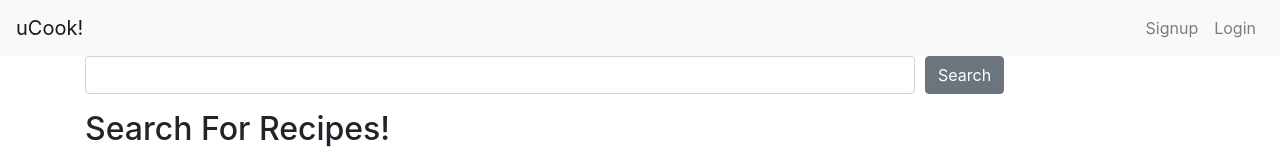
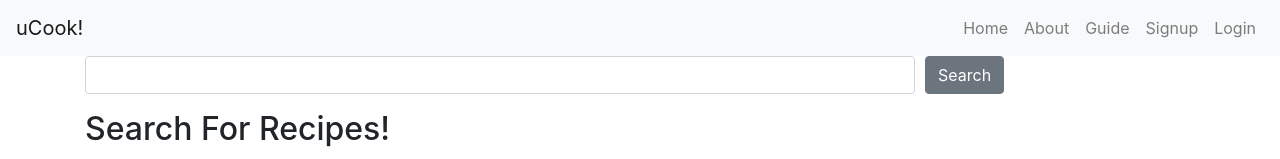
Before and after one commit to ikemous/recipe-capstone, a React (Create React App) app in the folder client/: page / in a window 1280 px wide. Shown: the top 159 px of the page. Built offline with nearby package versions, Linux system fonts and the light colour scheme; no server answers.

Commit message:
more remodeling

```diff
--- a/client/src/components/TotallyCewlNavBar.tsx
+++ b/client/src/components/TotallyCewlNavBar.tsx
@@ -23,6 +23,19 @@ function TotallyCewlNavBar() {
       <NavbarToggler onClick={() => setNavOpen(!navOpen)}/>
       <Collapse className="justify-content-end" isOpen={navOpen} navbar>
         <Nav navbar>
+
+            <NavItem>
+              <NavLink href="/home">Home</NavLink>
+            </NavItem>
+
+            <NavItem>
+              <NavLink href="/about">About</NavLink>
+            </NavItem>
+
+            <NavItem>
+              <NavLink href="/guide">Guide</NavLink>
+            </NavItem>
+
             {currentUser &&
               <>
                 <UncontrolledDropdown nav inNavbar>
@@ -45,17 +58,15 @@ function TotallyCewlNavBar() {
                         <NavLink href="/my-recipes">My Recipes</NavLink>
                       </NavItem>
                     </DropdownItem>
-                    <DropdownItem divider />
-                    <DropdownItem>
+                  </DropdownMenu>
+                </UncontrolledDropdown>
+
                 <NavItem>
                   <LogoutButton />
                 </NavItem>
-                    </DropdownItem>
-                  </DropdownMenu>
-                </UncontrolledDropdown>
-
               </>
             }
+
             {!currentUser&&
             <>
               <NavItem>
@@ -63,8 +74,6 @@ function TotallyCewlNavBar() {
               </NavItem>
               <NavItem>
                 <NavLink href="/login">Login</NavLink>
-                </NavItem>
-                <NavItem>
               </NavItem>
             </>
             }
```
Lines whose indentation alone changed are shown as unchanged.
